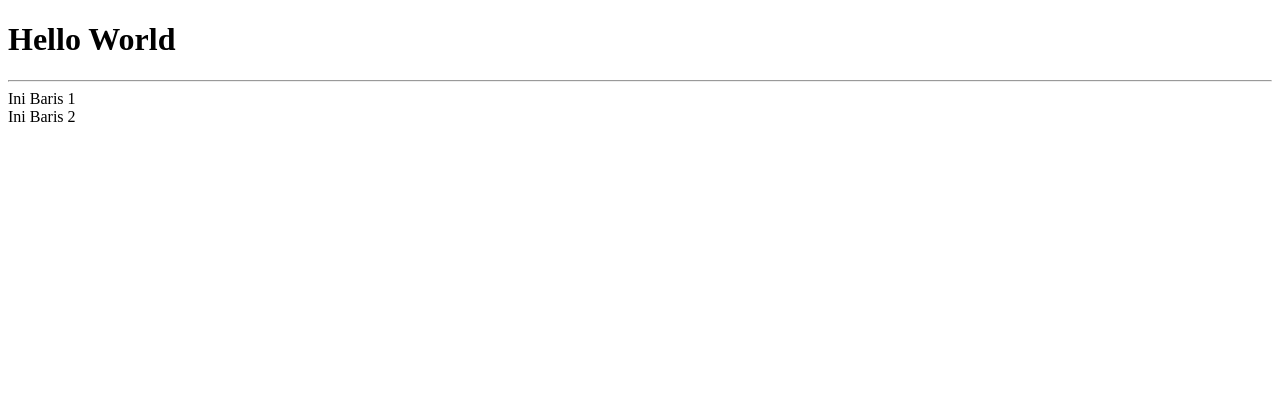
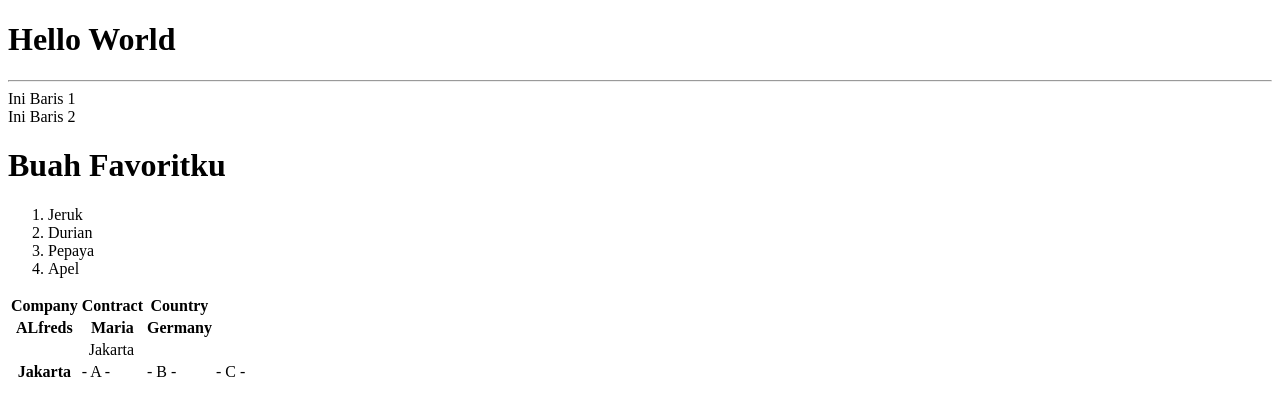
Before and after one commit to RaditiaSatriawan/backToWeb, a plain HTML site: page index.html in a window 1280 px wide. Drawn offline with Linux system fonts and the light colour scheme.

Commit message:
Adding table theorem

```diff
--- a/index.html
+++ b/index.html
@@ -11,5 +11,37 @@
     Ini Baris 1
     <br>
     Ini Baris 2
+
+    <h1>Buah Favoritku</h1>
+    <ol type="1">
+        <li>Jeruk</li>
+        <li>Durian</li>
+        <li>Pepaya</li>
+        <li>Apel</li>
+    </ol>
+
+    <table>
+        <tr>
+            <th>Company</th>
+            <th>Contract</th>
+            <th>Country</th>
+        </tr>
+        <tr>
+            <th>ALfreds</th>
+            <th>Maria</th>
+            <th>Germany</th>
+        </tr>
+        <tr>
+            <td colspan="3">
+                <center>Jakarta</center>
+            </td>
+        </tr>
+        <tr>
+            <th rowspan="3">Jakarta</th>
+            <td> - A - </td>
+            <td> - B - </td>
+            <td> - C - </td>
+        </tr>
+    </table>
 </body>
 </html>
```
